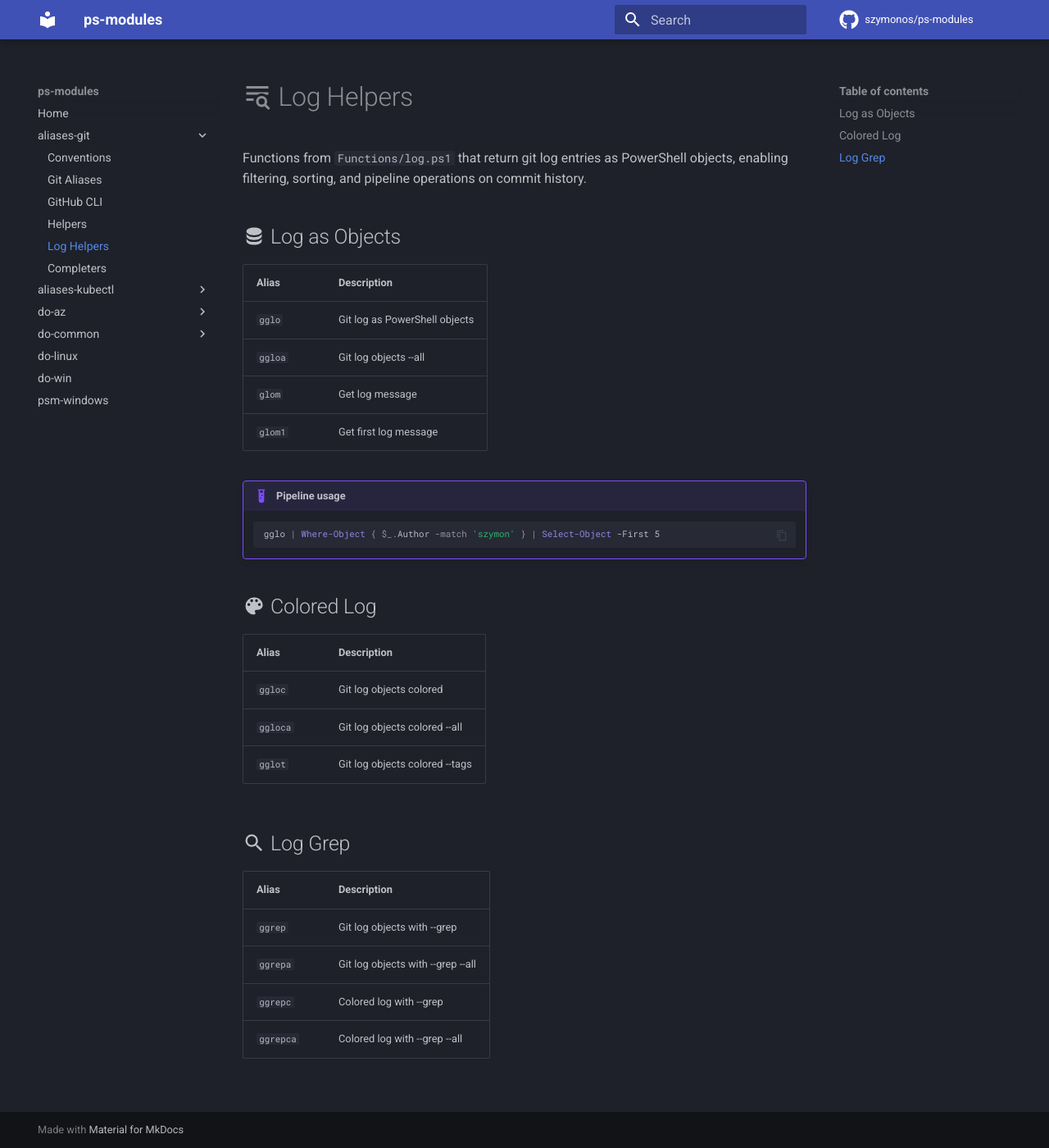
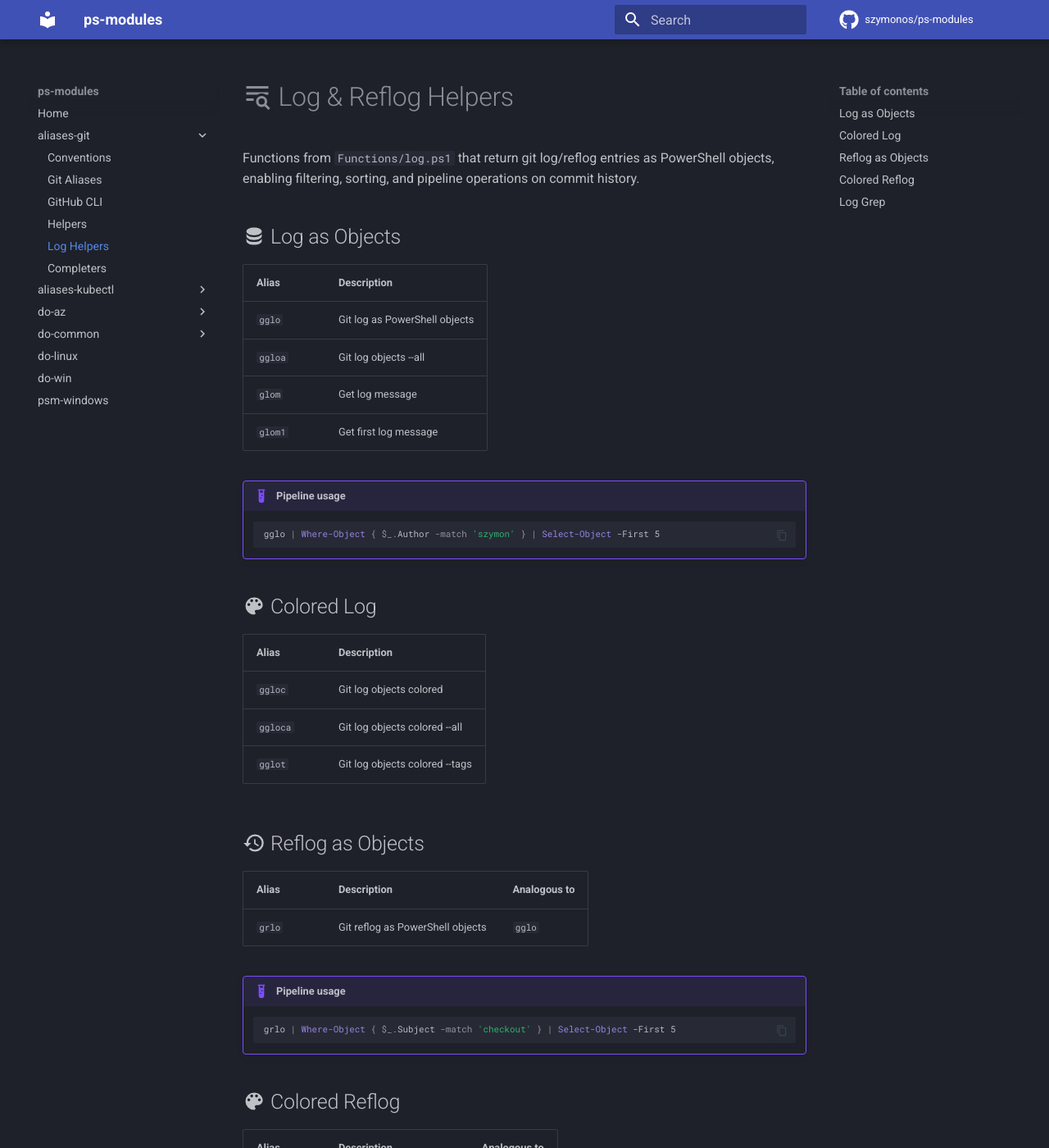
Before and after one commit to szymonos/ps-modules, an MkDocs documentation site: the page built from docs/aliases-git/log.md, in a window 1280 px wide and 1400 px high. Shown: the whole window at 82% size. Built offline with MkDocs 1.6.1 and Material for MkDocs 9.7.7, drawn with Linux system fonts in a browser that asks for light colours; comment, search, counter and statistics services are not loaded; some of the changed text lies outside the part shown.

Commit message:
docs: grloc functions

````diff
--- a/docs/aliases-git/log.md
+++ b/docs/aliases-git/log.md
@@ -1,7 +1,7 @@
-# :material-text-search: Log Helpers
+# :material-text-search: Log & Reflog Helpers
 
-Functions from `Functions/log.ps1` that return git log entries as PowerShell objects, enabling
-filtering, sorting, and pipeline operations on commit history.
+Functions from `Functions/log.ps1` that return git log/reflog entries as PowerShell objects,
+enabling filtering, sorting, and pipeline operations on commit history.
 
 ## :material-database: Log as Objects
 
@@ -25,6 +25,23 @@ filtering, sorting, and pipeline operations on commit history.
 | `ggloca` | Git log objects colored --all  |
 | `gglot`  | Git log objects colored --tags |
 
+## :material-history: Reflog as Objects
+
+| Alias  | Description                      | Analogous to |
+| ------ | -------------------------------- | ------------ |
+| `grlo` | Git reflog as PowerShell objects | `gglo`       |
+
+!!! example "Pipeline usage"
+    ```powershell
+    grlo | Where-Object { $_.Subject -match 'checkout' } | Select-Object -First 5
+    ```
+
+## :material-palette: Colored Reflog
+
+| Alias   | Description                | Analogous to |
+| ------- | -------------------------- | ------------ |
+| `grloc` | Git reflog objects colored | `ggloc`      |
+
 ## :material-magnify: Log Grep
 
 | Alias     | Description                       |
--- a/project-words.txt
+++ b/project-words.txt
@@ -122,6 +122,8 @@ grbi
 grbo
 grbs
 grho
+grlo
+grloc
 grmb
 grmc
 grmr
````
Also changed, not shown: docs/aliases-git/git-aliases.md (+9 -7 lines).
